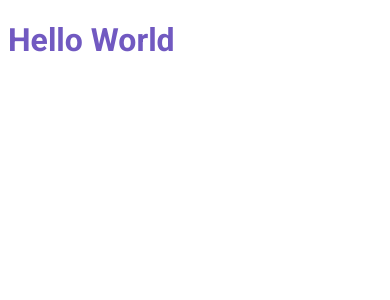
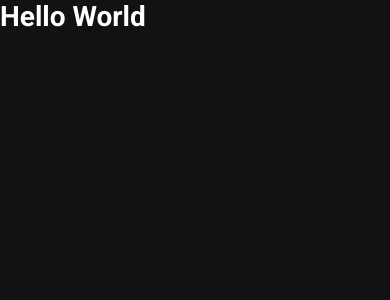
Before and after one commit to andrecampll/ignews, a Next.js app: page / in a window 390 px wide. Shown: the top 300 px of the page. Built offline with nearby package versions, Linux system fonts and the light colour scheme.

Commit message:
Defining global styles

```diff
--- a/src/pages/_app.tsx
+++ b/src/pages/_app.tsx
@@ -1,4 +1,5 @@
 import { AppProps } from 'next/app';
+import '../styles/global.scss';
 
 function MyApp({ Component, pageProps }: AppProps) {
   return <Component {...pageProps} />
--- a/src/pages/_document.tsx
+++ b/src/pages/_document.tsx
@@ -7,7 +7,6 @@ export default class MyDocument extends Document {
         <Head>
           <link rel="preconnect" href="https://fonts.gstatic.com" />
           <link href="https://fonts.googleapis.com/css2?family=Roboto:wght@400;700;900&display=swap" rel="stylesheet" />
-          <title>ig.news</title>
         </Head>
         <body>
           <Main />
--- a/src/pages/index.tsx
+++ b/src/pages/index.tsx
@@ -1,7 +1,12 @@
-import styles from '../styles/home.module.scss';
+import Head from 'next/head';
 
 export default function Home() {
   return (
-    <h1 className={styles.title}>Hello World</h1>
+    <>
+      <Head>
+        <title>Início | ig.news</title>
+      </Head>
+      <h1>Hello World</h1>
+    </>
   )
 }
--- /dev/null
+++ b/src/styles/global.scss
@@ -0,0 +1,46 @@
+* {
+  margin: 0;
+  padding: 0;
+  box-sizing: border-box;
+}
+
+:root {
+  --white: #ffffff;
+
+  --gray-100: #e1e1e6;
+  --gray-300: #a8a8b3;
+  --gray-900: #121214;
+
+  --cyan-500: #61dafb;
+  --yellow-500: #eba417;
+}
+
+body {
+  background-color: var(--gray-900);
+  color: var(--white);
+}
+
+body, input, textarea, select, button {
+  font: 400 1rem "Roboto", sans-serif;
+}
+
+@media (max-width: 1080px) {
+  html {
+    font-size: 93.75%;
+  }
+}
+
+@media (max-width: 720px) {
+  html {
+    font-size: 87.5%;
+  }
+}
+
+button {
+  cursor: pointer;
+}
+
+a {
+  color: inherit;
+  text-decoration: none;
+}
--- a/src/styles/home.module.scss
+++ /dev/null
@@ -1,4 +0,0 @@
-.title {
-  color: #7159c1;
-  font-family: 'Roboto';
-}
```
